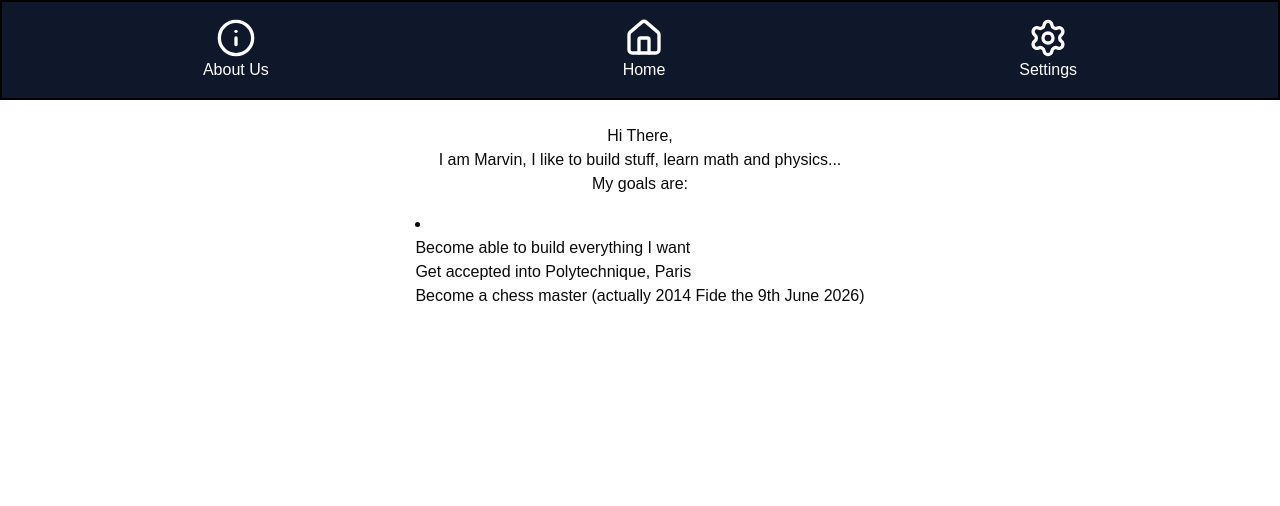
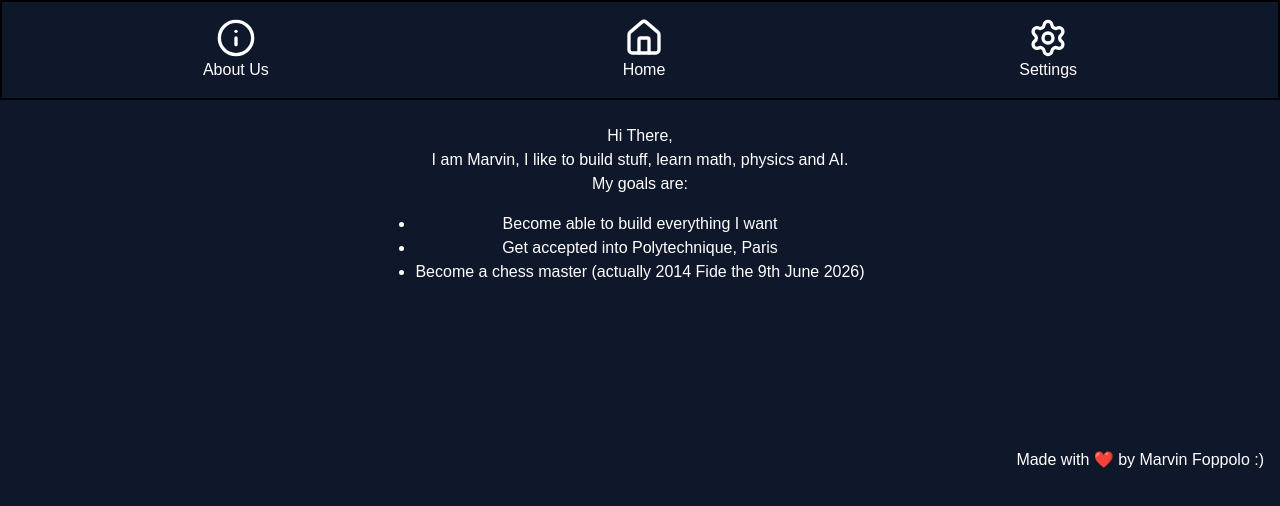
Before and after one commit to marvinfpl/todolist, a React (Vite) app: page /about in a window 1280 px wide. Shown: the top 506 px of the page. Built offline with nearby package versions, Linux system fonts and the light colour scheme.

Commit message:
about page

```diff
--- a/src/components/Task.tsx
+++ b/src/components/Task.tsx
@@ -15,7 +15,7 @@ type Props = {
 export default function Tasks({ tasks, removeTask, toggleTask}: Props) {
     return (
       <div className="flex flex-col gap-3 px-6">
-        <h1 className="flex justify-center font-bold text-white">Tasks</h1>
+        <h1 className="flex justify-center font-bold text-white ">Tasks</h1>
         {tasks.map(task => (
           <div
             key={task.name}
--- a/src/pages/About.tsx
+++ b/src/pages/About.tsx
@@ -1,21 +1,25 @@
-import Navbar from "../components/Navbar.tsx"
+import Navbar from "@/components/Navbar.tsx"
+import Footer from "@/components/Footer.tsx"
 
 export default function About() {
     return (
-        <div>
+        <div  className="min-h-screen bg-slate-900 text-white">
             <Navbar/>
             <p className="flex flex-col items-center text-center gap-4 p-6">
                 Hi There,
                 <br/>
-                I am Marvin, I like to build stuff, learn math and physics...
+                I am Marvin, I like to build stuff, learn math, physics and AI.
                 <br/>
                 My goals are:
-                <li className="list-disc text-left">
-                    <ul>Become able to build everything I want</ul>
-                    <ul>Get accepted into Polytechnique, Paris</ul>
-                    <ul>Become a chess master (actually 2014 Fide the 9th June 2026)</ul>
-                </li>
+                <ul className="list-disc text-center">
+                    <li>Become able to build everything I want</li>
+                    <li>Get accepted into Polytechnique, Paris</li>
+                    <li>Become a chess master (actually 2014 Fide the 9th June 2026)</li>
+                </ul>
             </p>
+            <div className="flex flex-col">
+                <Footer/>
+            </div>
         </div>
     )
 }
```
